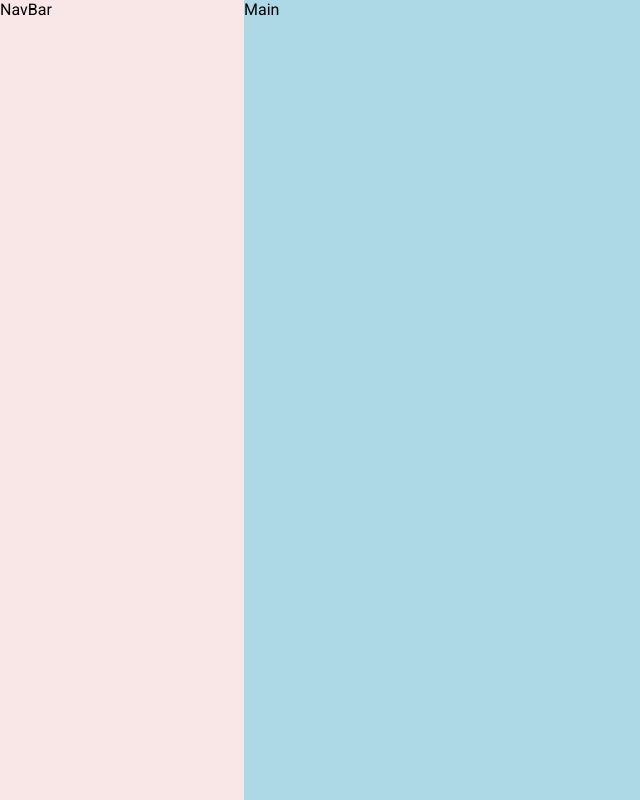
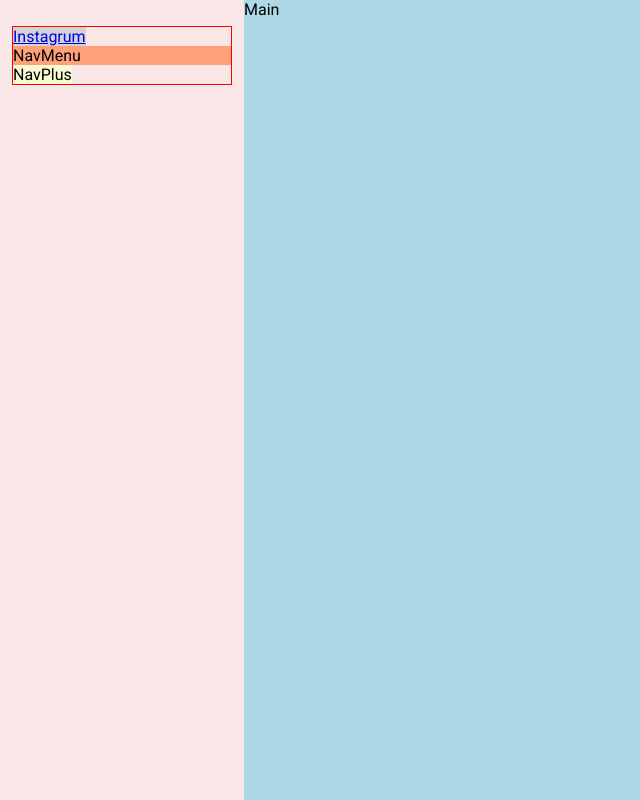
Before and after one commit to nicomil59/instagrum, a React (Vite) app: page / in a window 1280 px wide. Shown: the whole page, without its empty margins (0-640 px from the left). Built offline with nearby package versions, Linux system fonts and the light colour scheme.

Commit message:
💄 NAVBAR > Layout > add container

```diff
--- a/src/components/navbar/NavBar.jsx
+++ b/src/components/navbar/NavBar.jsx
@@ -1,7 +1,18 @@
 import { styled } from "styled-components";
+import NavLogo from "./NavLogo";
+import NavMenu from "./NavMenu";
+import NavPlus from "./NavPlus";
 
 const NavBar = () => {
-  return <NavBarStyled>NavBar</NavBarStyled>;
+  return (
+    <NavBarStyled>
+      <div className="navbar-container">
+        <NavLogo />
+        <NavMenu />
+        <NavPlus />
+      </div>
+    </NavBarStyled>
+  );
 };
 
 export default NavBar;
@@ -16,6 +27,8 @@ const NavBarStyled = styled.div`
   top: 0;
   left: 0;
 
+  padding: 8px 12px 20px;
+
   @media screen and (min-width: 1920px) {
     width: 335px;
   }
@@ -25,13 +38,17 @@ const NavBarStyled = styled.div`
   }
 
   @media screen and (max-width: 767px) {
-      bottom: 0;
-      top: auto;
+    bottom: 0;
+    top: auto;
 
-      height: 50px;
-      width: 100%;
+    height: 50px;
+    width: 100%;
 
-      z-index: 5000;
+    z-index: 5000;
+  }
 
+  .navbar-container {
+    border: 1px solid red;
+    margin-top: 18px;
   }
 `;
--- a/src/components/navbar/NavLogo.jsx
+++ b/src/components/navbar/NavLogo.jsx
@@ -1,5 +1,15 @@
+import { styled } from "styled-components";
+
 const NavLogo = () => {
-  return <div>NavLogo</div>;
+  return (
+    <NavLogoStyled href="#">
+      <span>Instagrum</span>
+    </NavLogoStyled>
+  );
 };
 
 export default NavLogo;
+
+const NavLogoStyled = styled.a`
+  background: lightgrey;
+`;
--- a/src/components/navbar/NavMenu.jsx
+++ b/src/components/navbar/NavMenu.jsx
@@ -1,5 +1,11 @@
+import { styled } from "styled-components";
+
 const NavMenu = () => {
-  return <nav>NavMenu</nav>;
+  return <NavMenuStyled>NavMenu</NavMenuStyled>;
 };
 
 export default NavMenu;
+
+const NavMenuStyled = styled.nav`
+  background: lightsalmon;
+`;
--- a/src/components/navbar/NavPlus.jsx
+++ b/src/components/navbar/NavPlus.jsx
@@ -1,5 +1,12 @@
+import { styled } from "styled-components";
+
 const NavPlus = () => {
-  return <button>NavPlus</button>;
+  return <NavPlusStyled>NavPlus</NavPlusStyled>;
 };
 
 export default NavPlus;
+
+const NavPlusStyled = styled.button`
+  background: lightgoldenrodyellow;
+  border: 0;
+`;
```
